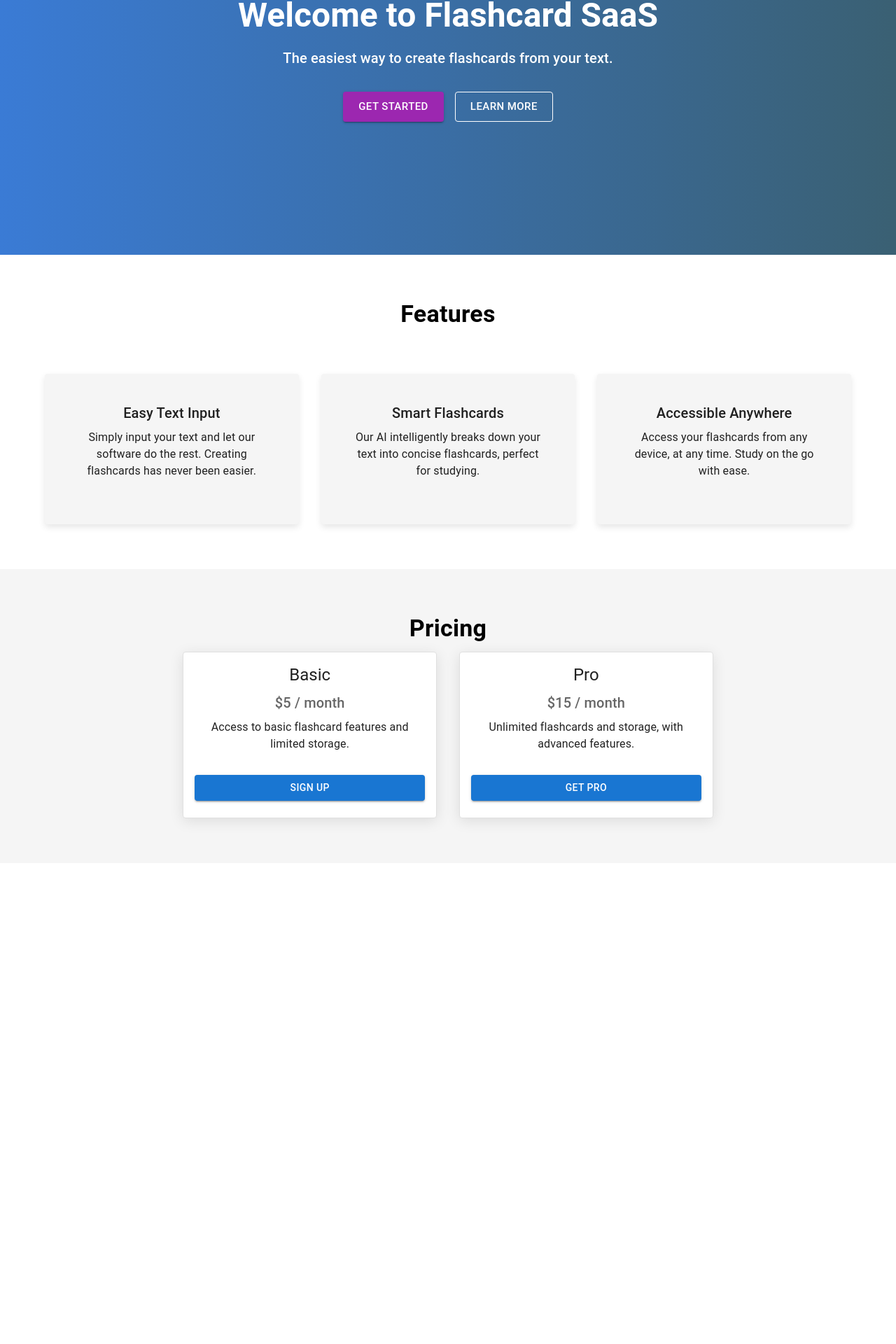
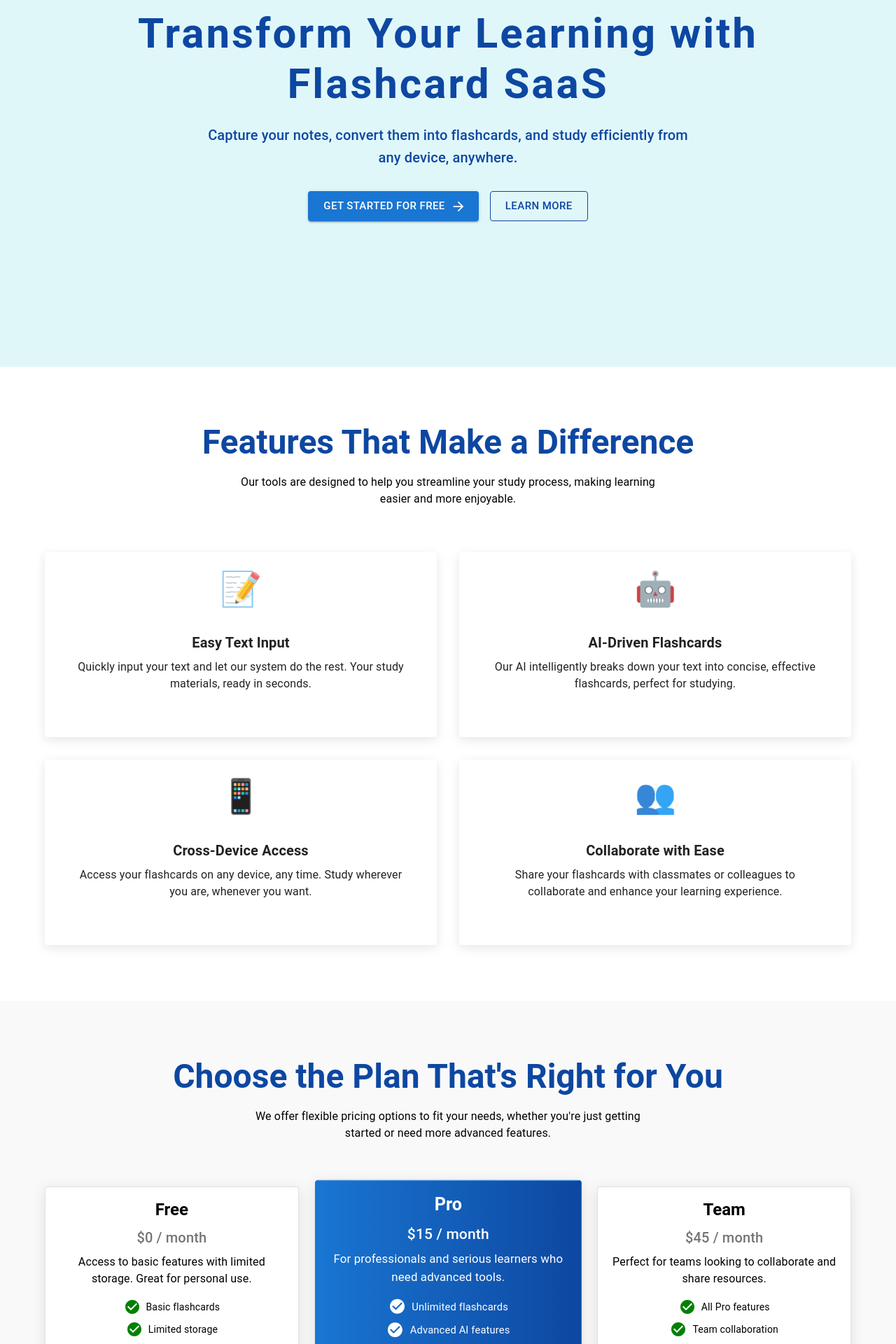
Before and after one commit to itzRayys/flashcard-saas, a Next.js app: page / in a window 1280 px wide. Shown: the part 260-2180 px from the top of the page at 70% size. Before the commit the page ends 1493 px from the top, so only its background shows below. Built offline with nearby package versions, Linux system fonts and the light colour scheme; no server answers.

Commit message:
Updated Main Page

```diff
--- a/app/layout.js
+++ b/app/layout.js
@@ -5,8 +5,8 @@ import { ClerkProvider } from "@clerk/nextjs";
 const inter = Inter({ subsets: ["latin"] });
 
 export const metadata = {
-  title: "Create Next App",
-  description: "Generated by create next app",
+  title: "Flashcard AI SaaS",
+  description: "AI-powered Flashcard Creation Tool",
 };
 
 export default function RootLayout({ children }) {
--- a/app/page.js
+++ b/app/page.js
@@ -1,54 +1,76 @@
+'use client'
+
 import React from "react";
 import getStripe from "@/utils/get-stripe";
 import { SignedIn, SignedOut, UserButton } from "@clerk/nextjs";
 import {
-  AppBar,
-  Toolbar,
-  Typography,
-  Button,
   Container,
   Box,
   Grid,
   Card,
   CardContent,
+  Typography,
+  Button,
+  Paper,
+  Avatar,
 } from "@mui/material";
+import Carousel from "react-material-ui-carousel";
 import Navbar from "./components/Navbar";
+import { ArrowForward, CheckCircle } from "@mui/icons-material";
 
 const HeroSection = () => (
   <Box
     sx={{
-      height: "70vh",
+      height: "90vh",
       display: "flex",
       alignItems: "center",
       justifyContent: "center",
       textAlign: "center",
-      background: "linear-gradient(to right, #3a7bd5, #3a6073)",
-      color: "#fff",
-      padding: "20px 0",
+      backgroundColor: "#e0f7fa",
+      color: "#0d47a1",
+      padding: "20px",
     }}
   >
-    <Container maxWidth="md">
-      <Typography variant="h3" gutterBottom sx={{ fontWeight: "bold" }}>
-        Welcome to Flashcard SaaS
+    <Container maxWidth="lg">
+      <Typography
+        variant="h2"
+        gutterBottom
+        sx={{ fontWeight: "bold", letterSpacing: "0.05em" }}
+      >
+        Transform Your Learning with Flashcard SaaS
       </Typography>
-      <Typography variant="h6" paragraph>
-        The easiest way to create flashcards from your text.
+      <Typography
+        variant="h6"
+        paragraph
+        sx={{ maxWidth: "700px", margin: "0 auto", mb: 4 }}
+      >
+        Capture your notes, convert them into flashcards, and study efficiently
+        from any device, anywhere.
       </Typography>
       <Box mt={4}>
         <Button
           variant="contained"
-          color="secondary"
+          color="primary"
           size="large"
-          sx={{ mx: 1 }}
-          href='/sign-up'
+          endIcon={<ArrowForward />}
+          sx={{
+            mx: 1,
+            backgroundColor: "#1976d2",
+            ":hover": { backgroundColor: "#115293" },
+          }}
         >
-          Get Started
+          Get Started for Free
         </Button>
         <Button
           variant="outlined"
           color="inherit"
           size="large"
-          sx={{ mx: 1, borderColor: "#fff", color: "#fff" }}
+          sx={{
+            mx: 1,
+            borderColor: "#0d47a1",
+            color: "#0d47a1",
+            ":hover": { backgroundColor: "#e3f2fd" },
+          }}
         >
           Learn More
         </Button>
@@ -58,155 +80,287 @@ const HeroSection = () => (
 );
 
 const FeatureSection = () => (
-  <Box sx={{ py: 8 }}>
+  <Box sx={{ py: 10, backgroundColor: "#ffffff" }}>
     <Container>
       <Typography
-        variant="h4"
+        variant="h3"
         align="center"
+        gutterBottom
+        sx={{ fontWeight: "bold", color: "#0d47a1" }}
+      >
+        Features That Make a Difference
+      </Typography>
+      <Typography
+        variant="body1"
+        align="center"
+        paragraph
+        sx={{ maxWidth: "600px", margin: "0 auto", mb: 8 }}
+      >
+        Our tools are designed to help you streamline your study process, making
+        learning easier and more enjoyable.
+      </Typography>
+      <Grid container spacing={4}>
+        {[
+          {
+            title: "Easy Text Input",
+            description:
+              "Quickly input your text and let our system do the rest. Your study materials, ready in seconds.",
+            icon: "📝",
+          },
+          {
+            title: "AI-Driven Flashcards",
+            description:
+              "Our AI intelligently breaks down your text into concise, effective flashcards, perfect for studying.",
+            icon: "🤖",
+          },
+          {
+            title: "Cross-Device Access",
+            description:
+              "Access your flashcards on any device, any time. Study wherever you are, whenever you want.",
+            icon: "📱",
+          },
+          {
+            title: "Collaborate with Ease",
+            description:
+              "Share your flashcards with classmates or colleagues to collaborate and enhance your learning experience.",
+            icon: "👥",
+          },
+        ].map((feature, index) => (
+          <Grid item xs={12} md={6} key={index}>
+            <Card
+              sx={{
+                padding: 3,
+                textAlign: "center",
+                boxShadow: "0px 4px 15px rgba(0,0,0,0.1)",
+                transition: "transform 0.3s ease-in-out",
+                ":hover": { transform: "translateY(-10px)" },
+              }}
+            >
+              <Typography variant="h2" sx={{ fontSize: "3rem", mb: 2 }}>
+                {feature.icon}
+              </Typography>
+              <CardContent>
+                <Typography
+                  variant="h6"
                   gutterBottom
                   sx={{ fontWeight: "bold" }}
                 >
-        Features
+                  {feature.title}
                 </Typography>
-      <Grid container spacing={4} mt={4}>
-        <Grid item xs={12} md={4}>
-          <Card
-            sx={{
-              backgroundColor: "grey.100",
-              padding: 3,
-              textAlign: "center",
-              boxShadow: "0px 4px 10px rgba(0,0,0,0.1)",
-            }}
-          >
-            <CardContent>
-              <Typography variant="h6" gutterBottom>
-                Easy Text Input
-              </Typography>
-              <Typography paragraph>
-                Simply input your text and let our software do the rest.
-                Creating flashcards has never been easier.
-              </Typography>
+                <Typography paragraph>{feature.description}</Typography>
               </CardContent>
             </Card>
           </Grid>
-        <Grid item xs={12} md={4}>
-          <Card
-            sx={{
-              backgroundColor: "grey.100",
-              padding: 3,
-              textAlign: "center",
-              boxShadow: "0px 4px 10px rgba(0,0,0,0.1)",
-            }}
-          >
-            <CardContent>
-              <Typography variant="h6" gutterBottom>
-                Smart Flashcards
-              </Typography>
-              <Typography paragraph>
-                Our AI intelligently breaks down your text into concise
-                flashcards, perfect for studying.
-              </Typography>
-            </CardContent>
-          </Card>
-        </Grid>
-        <Grid item xs={12} md={4}>
-          <Card
-            sx={{
-              backgroundColor: "grey.100",
-              padding: 3,
-              textAlign: "center",
-              boxShadow: "0px 4px 10px rgba(0,0,0,0.1)",
-            }}
-          >
-            <CardContent>
-              <Typography variant="h6" gutterBottom>
-                Accessible Anywhere
-              </Typography>
-              <Typography paragraph>
-                Access your flashcards from any device, at any time. Study on
-                the go with ease.
-              </Typography>
-            </CardContent>
-          </Card>
-        </Grid>
+        ))}
       </Grid>
     </Container>
   </Box>
 );
 
 const PricingSection = () => (
-  <Box sx={{ py: 8, backgroundColor: "#f5f5f5" }}>
+  <Box sx={{ py: 10, backgroundColor: "#f9f9f9" }}>
     <Container>
       <Typography
-        variant="h4"
+        variant="h3"
         align="center"
         gutterBottom
-        sx={{ fontWeight: "bold" }}
+        sx={{ fontWeight: "bold", color: "#0d47a1" }}
       >
-        Pricing
+        Choose the Plan That's Right for You
+      </Typography>
+      <Typography
+        variant="body1"
+        align="center"
+        paragraph
+        sx={{ maxWidth: "600px", margin: "0 auto", mb: 8 }}
+      >
+        We offer flexible pricing options to fit your needs, whether you're just
+        getting started or need more advanced features.
       </Typography>
       <Grid container spacing={4} justifyContent="center">
-        <Grid item xs={12} md={4}>
+        {[
+          {
+            title: "Free",
+            price: "$0 / month",
+            description:
+              "Access to basic features with limited storage. Great for personal use.",
+            features: [
+              "Basic flashcards",
+              "Limited storage",
+              "Cross-device access",
+            ],
+            highlighted: false,
+          },
+          {
+            title: "Pro",
+            price: "$15 / month",
+            description:
+              "For professionals and serious learners who need advanced tools.",
+            features: [
+              "Unlimited flashcards",
+              "Advanced AI features",
+              "Priority support",
+              "Collaborative tools",
+            ],
+            highlighted: true,
+          },
+          {
+            title: "Team",
+            price: "$45 / month",
+            description:
+              "Perfect for teams looking to collaborate and share resources.",
+            features: [
+              "All Pro features",
+              "Team collaboration",
+              "Custom branding",
+            ],
+            highlighted: false,
+          },
+        ].map((plan, index) => (
+          <Grid item xs={12} md={4} key={index}>
             <Card
               sx={{
                 textAlign: "center",
                 border: "1px solid",
-              borderColor: "grey.300",
+                borderColor: plan.highlighted ? "#1976d2" : "grey.300",
                 boxShadow: "0px 4px 20px rgba(0,0,0,0.1)",
+                background: plan.highlighted
+                  ? "linear-gradient(to right, #1976d2, #0d47a1)"
+                  : "white",
+                color: plan.highlighted ? "white" : "black",
+                transform: plan.highlighted ? "scale(1.05)" : "scale(1)",
+                transition: "transform 0.3s ease-in-out",
+                ":hover": {
+                  transform: "scale(1.1)",
+                },
               }}
             >
               <CardContent>
-              <Typography variant="h5" gutterBottom>
-                Basic
+                <Typography
+                  variant="h5"
+                  gutterBottom
+                  sx={{ fontWeight: "bold" }}
+                >
+                  {plan.title}
                 </Typography>
-              <Typography variant="h6" color="textSecondary" gutterBottom>
-                $5 / month
+                <Typography
+                  variant="h6"
+                  color="textSecondary"
+                  gutterBottom
+                  sx={{ color: plan.highlighted ? "white" : "grey.600" }}
+                >
+                  {plan.price}
                 </Typography>
-              <Typography paragraph>
-                Access to basic flashcard features and limited storage.
+                <Typography paragraph>{plan.description}</Typography>
+                <Box sx={{ mb: 2 }}>
+                  {plan.features.map((feature, idx) => (
+                    <Typography
+                      key={idx}
+                      variant="body2"
+                      sx={{
+                        display: "flex",
+                        alignItems: "center",
+                        justifyContent: "center",
+                        color: plan.highlighted ? "white" : "black",
+                        mb: 1,
+                      }}
+                    >
+                      <CheckCircle
+                        sx={{
+                          mr: 1,
+                          color: plan.highlighted ? "white" : "green",
+                        }}
+                      />
+                      {feature}
                     </Typography>
+                  ))}
+                </Box>
                 <Button
-                variant="contained"
-                color="primary"
+                  variant={plan.highlighted ? "contained" : "outlined"}
+                  color={plan.highlighted ? "secondary" : "primary"}
                   fullWidth
-                sx={{ mt: 2 }}
+                  sx={{
+                    mt: 2,
+                    borderColor: plan.highlighted ? "white" : "#1976d2",
+                    color: plan.highlighted ? "white" : "#1976d2",
+                    ":hover": {
+                      backgroundColor: plan.highlighted ? "#115293" : "#1976d2",
+                      color: "white",
+                    },
+                  }}
                 >
-                Sign Up
+                  {plan.highlighted ? "Get Pro" : "Choose Plan"}
                 </Button>
               </CardContent>
             </Card>
           </Grid>
-        <Grid item xs={12} md={4}>
-          <Card
-            sx={{
-              textAlign: "center",
-              border: "1px solid",
-              borderColor: "grey.300",
-              boxShadow: "0px 4px 20px rgba(0,0,0,0.1)",
-            }}
+        ))}
+      </Grid>
+    </Container>
+  </Box>
+);
+
+const TestimonialsSection = () => (
+  <Box sx={{ py: 10, backgroundColor: "#ffffff" }}>
+    <Container>
+      <Typography
+        variant="h3"
+        align="center"
+        gutterBottom
+        sx={{ fontWeight: "bold", color: "#0d47a1" }}
       >
-            <CardContent>
-              <Typography variant="h5" gutterBottom>
-                Pro
+        What Our Users Are Saying
       </Typography>
-              <Typography variant="h6" color="textSecondary" gutterBottom>
-                $15 / month
+      <Carousel
+        indicators={false}
+        navButtonsAlwaysVisible={true}
+        sx={{ maxWidth: "800px", margin: "0 auto", mt: 6 }}
+      >
+        {[
+          {
+            name: "John Doe",
+            role: "Student",
+            quote:
+              "Flashcard SaaS has transformed the way I study. The AI-driven flashcards are incredibly effective!",
+            avatar: "/images/avatar1.png",
+          },
+          {
+            name: "Jane Smith",
+            role: "Educator",
+            quote:
+              "The ability to create and share flashcards with my students has made my job so much easier.",
+            avatar: "/images/avatar2.png",
+          },
+          {
+            name: "Robert Johnson",
+            role: "Professional",
+            quote:
+              "This tool is a game-changer. I can study on the go and access my materials from any device.",
+            avatar: "/images/avatar3.png",
+          },
+        ].map((testimonial, index) => (
+          <Paper
+            key={index}
+            elevation={3}
+            sx={{ padding: 4, textAlign: "center", borderRadius: 3 }}
+          >
+            <Avatar
+              src={testimonial.avatar}
+              alt={testimonial.name}
+              sx={{ width: 80, height: 80, margin: "0 auto", mb: 2 }}
+            />
+            <Typography variant="h6" gutterBottom sx={{ fontWeight: "bold" }}>
+              {testimonial.name}
             </Typography>
-              <Typography paragraph>
-                Unlimited flashcards and storage, with advanced features.
+            <Typography variant="body2" color="textSecondary" paragraph>
+              {testimonial.role}
             </Typography>
-              <Button
-                variant="contained"
-                color="primary"
-                fullWidth
-                sx={{ mt: 2 }}
-              >
-                Get Pro
-              </Button>
-            </CardContent>
-          </Card>
-        </Grid>
-      </Grid>
+            <Typography variant="body1" sx={{ fontStyle: "italic" }}>
+              "{testimonial.quote}"
+            </Typography>
+          </Paper>
+        ))}
+      </Carousel>
     </Container>
   </Box>
 );
@@ -217,6 +371,7 @@ const Home = () => (
     <HeroSection />
     <FeatureSection />
     <PricingSection />
+    <TestimonialsSection />
   </div>
 );
 
--- a/package.json
+++ b/package.json
@@ -12,6 +12,7 @@
     "@clerk/nextjs": "^5.3.0",
     "@emotion/react": "^11.13.0",
     "@emotion/styled": "^11.13.0",
+    "@mui/icons-material": "^5.16.7",
     "@mui/material": "^5.16.7",
     "@stripe/stripe-js": "^4.2.0",
     "firebase": "^10.12.5",
@@ -19,6 +20,7 @@
     "openai": "^4.55.4",
     "react": "^18",
     "react-dom": "^18",
+    "react-material-ui-carousel": "^3.4.2",
     "stripe": "^16.7.0"
   },
   "devDependencies": {
```
Also changed, not shown: 1 other file (tests, documents, lock files or other folders). Lines whose indentation alone changed are shown as unchanged.
